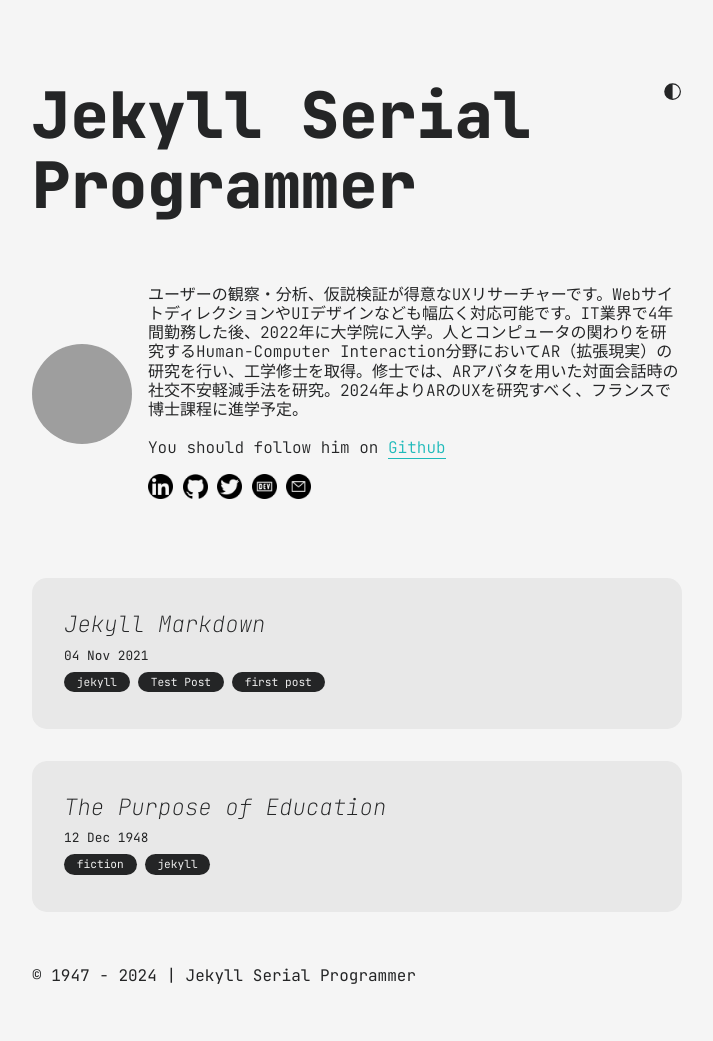
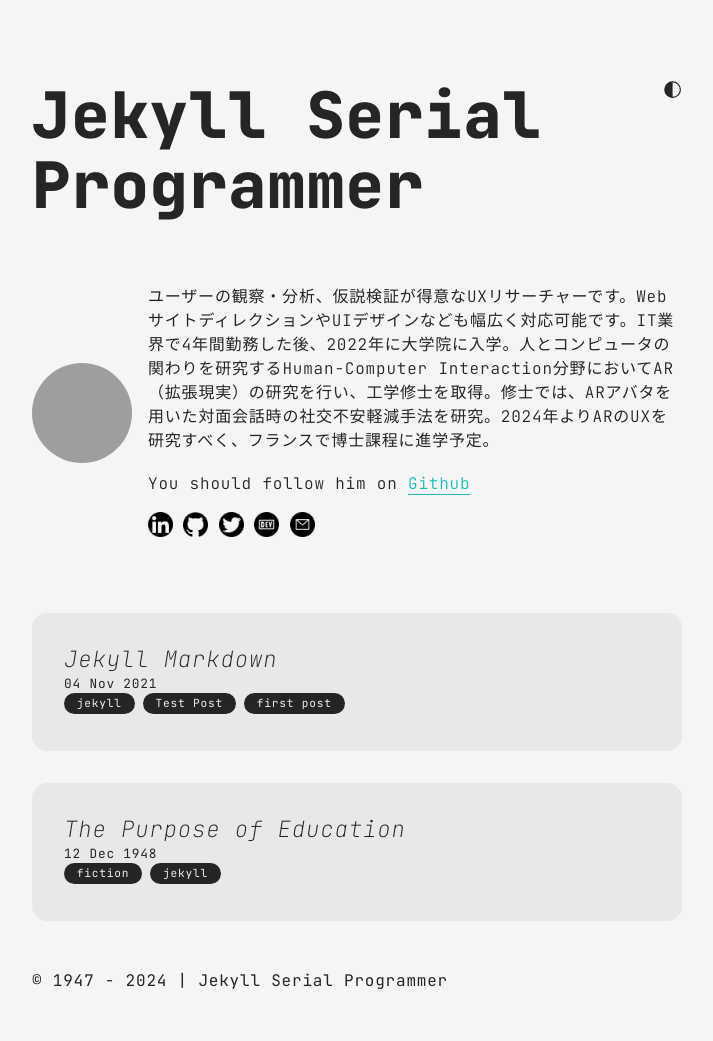
Before and after one commit to juri-ynym/portfolio, a Jekyll site: the page built from index.md, in a window 1280 px wide. Shown: the whole page, without its empty margins (283-996 px from the left). Built offline with Jekyll 4.4.1, drawn with Linux system fonts in a browser that asks for light colours; grey boxes are pictures that could not be loaded.

Commit message:
no message

```diff
--- a/assets/css/blog.css
+++ b/assets/css/blog.css
@@ -1,7 +1,4 @@
 @import url("https://fonts.googleapis.com/css2?family=JetBrains+Mono:ital,wght@0,100;0,300;0,400;0,800;1,100;1,300;1,400;1,800&display=swap");
-
-/* 英語の設定 */
-
 
 /* 日本語の設定 */
 .ja {
@@ -10,8 +7,12 @@
   line-height: 1.24;
 }
 
-
+/* 英語の設定 */
 :not(.ja) {
+  font-family: "JetBrains Mono", monospace;
+  letter-spacing: 0.05rem;
+  line-height: 1.5;
+}
 
 
 * {
@@ -228,4 +229,3 @@ main {
     font-size: 1rem;
   }
 }
-}
```
